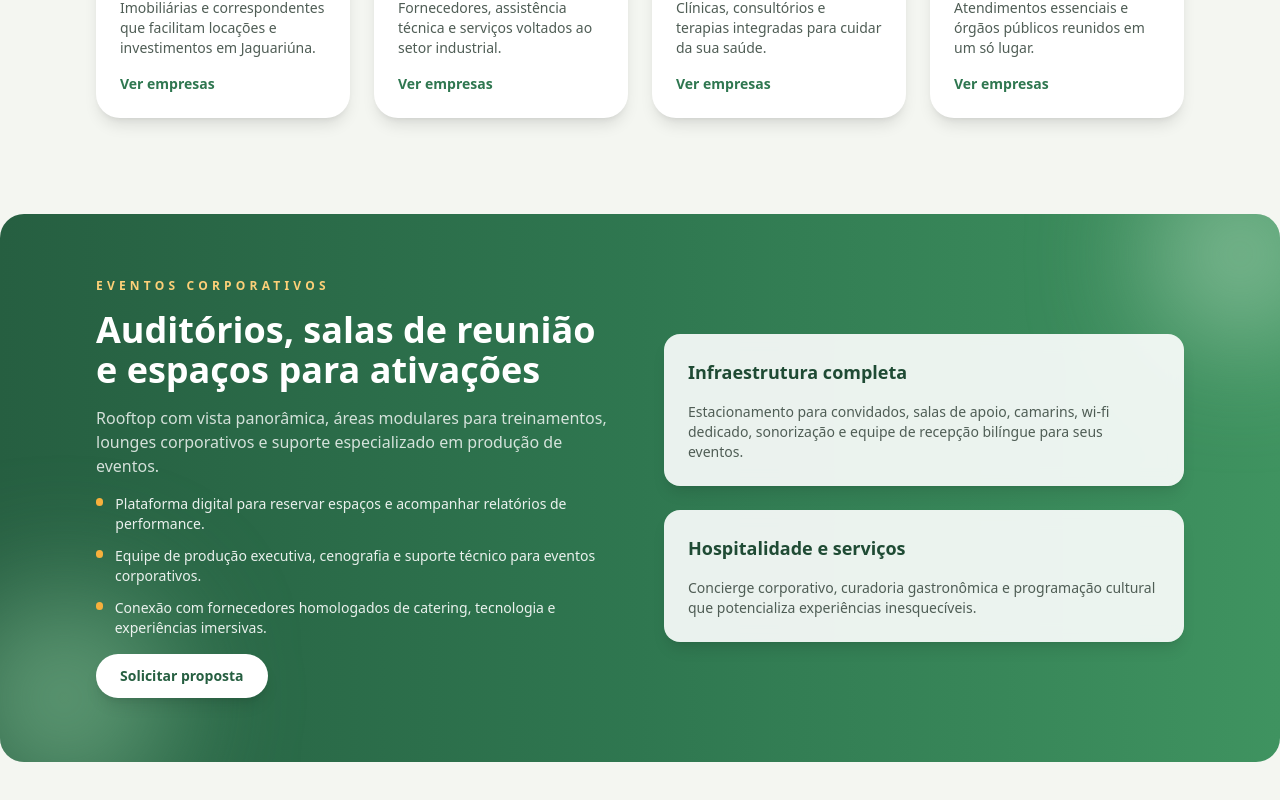
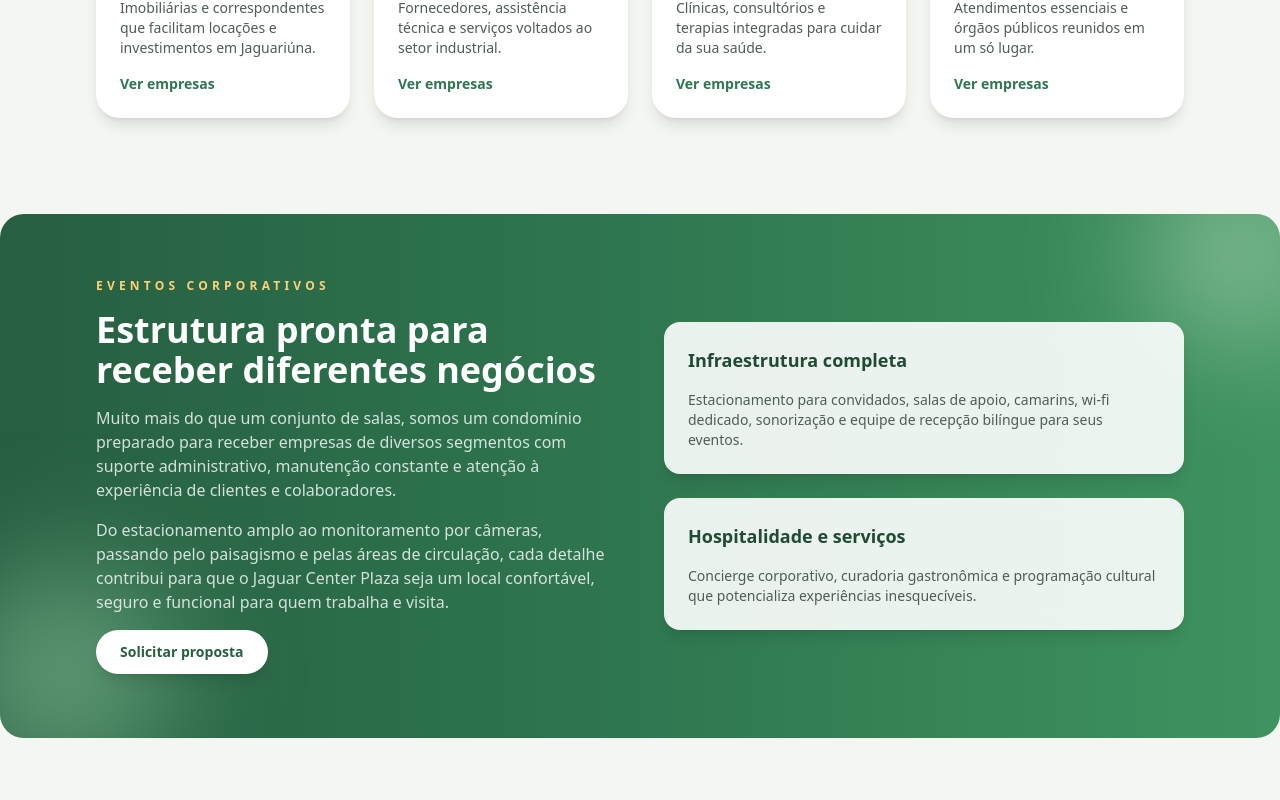
Before and after one commit to Winove33win/jaguar-center-plaza, a React (Vite) app in the folder frontend/: page / in a window 1280 px wide. Shown: the part 2669-3469 px from the top of the page. Built offline with nearby package versions, Linux system fonts and the light colour scheme; no server answers.

Commit message:
Update home page visuals and copy

```diff
--- a/frontend/src/constants/categoryImages.ts
+++ b/frontend/src/constants/categoryImages.ts
@@ -3,10 +3,10 @@ export const CATEGORY_IMAGES: Record<string, string> = {
   advocacia: '/Fachada3.jpg',
   beleza: '/Fachada4.jpg',
   contabilidade: '/Fachada5.jpg',
-  imobiliaria: 'https://strange-golick.168-75-84-128.plesk.page/Fachada.jpg',
-  industrias: 'https://strange-golick.168-75-84-128.plesk.page/Fachada.jpg',
-  saude: 'https://strange-golick.168-75-84-128.plesk.page/Fachada.jpg',
-  servicos_publicos: 'https://strange-golick.168-75-84-128.plesk.page/Fachada.jpg'
+  imobiliaria: 'https://jaguarcenterplaza.com.br/Fachada.jpg',
+  industrias: 'https://jaguarcenterplaza.com.br/Fachada.jpg',
+  saude: 'https://jaguarcenterplaza.com.br/Fachada.jpg',
+  servicos_publicos: 'https://jaguarcenterplaza.com.br/Fachada.jpg'
 };
 
 export const DEFAULT_CATEGORY_IMAGE = '/Fachada5.jpg';
--- a/frontend/src/pages/Home.tsx
+++ b/frontend/src/pages/Home.tsx
@@ -352,24 +352,13 @@ export default function HomePage() {
         <Container className="relative z-10 grid gap-12 lg:grid-cols-2 lg:items-center">
           <div className="space-y-4 text-white">
             <p className="text-xs font-semibold uppercase tracking-[0.35em] text-accent-200">Eventos corporativos</p>
-            <h2 className="text-3xl font-bold sm:text-4xl">Auditórios, salas de reunião e espaços para ativações</h2>
+            <h2 className="text-3xl font-bold sm:text-4xl">Estrutura pronta para receber diferentes negócios</h2>
             <p className="text-base text-white/80">
-              Rooftop com vista panorâmica, áreas modulares para treinamentos, lounges corporativos e suporte especializado em produção de eventos.
+              Muito mais do que um conjunto de salas, somos um condomínio preparado para receber empresas de diversos segmentos com suporte administrativo, manutenção constante e atenção à experiência de clientes e colaboradores.
             </p>
-            <ul className="mt-6 space-y-3 text-sm text-white/90">
-              <li className="flex items-start gap-3">
-                <span className="mt-1 h-2 w-2 rounded-full bg-accent-300" />
-                Plataforma digital para reservar espaços e acompanhar relatórios de performance.
-              </li>
-              <li className="flex items-start gap-3">
-                <span className="mt-1 h-2 w-2 rounded-full bg-accent-300" />
-                Equipe de produção executiva, cenografia e suporte técnico para eventos corporativos.
-              </li>
-              <li className="flex items-start gap-3">
-                <span className="mt-1 h-2 w-2 rounded-full bg-accent-300" />
-                Conexão com fornecedores homologados de catering, tecnologia e experiências imersivas.
-              </li>
-            </ul>
+            <p className="text-base text-white/80">
+              Do estacionamento amplo ao monitoramento por câmeras, passando pelo paisagismo e pelas áreas de circulação, cada detalhe contribui para que o Jaguar Center Plaza seja um local confortável, seguro e funcional para quem trabalha e visita.
+            </p>
             <Link
               to="/contato"
               className="inline-flex items-center rounded-full bg-white px-6 py-3 text-sm font-semibold text-primary-700 shadow-lg transition-colors hover:bg-accent-200"
```
